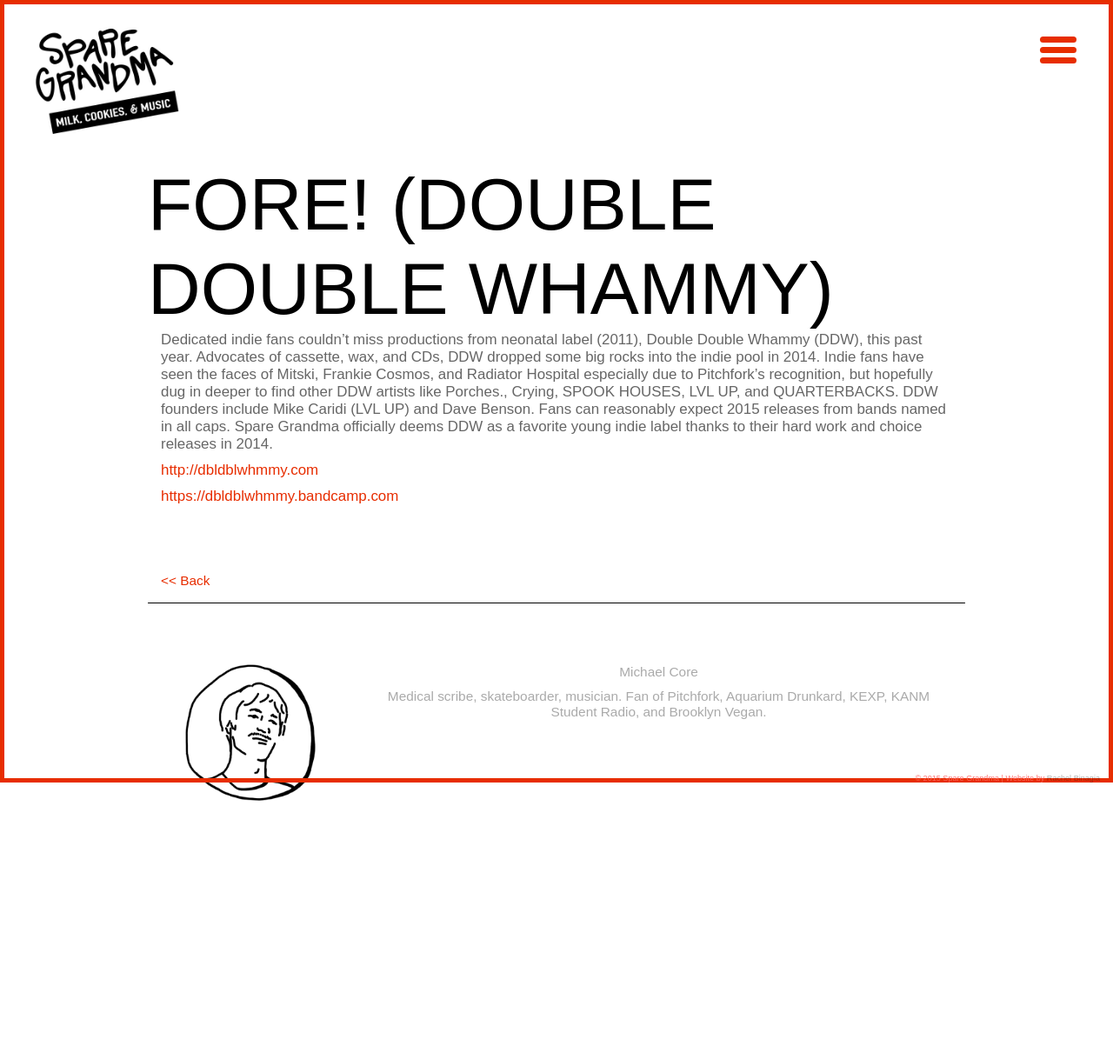
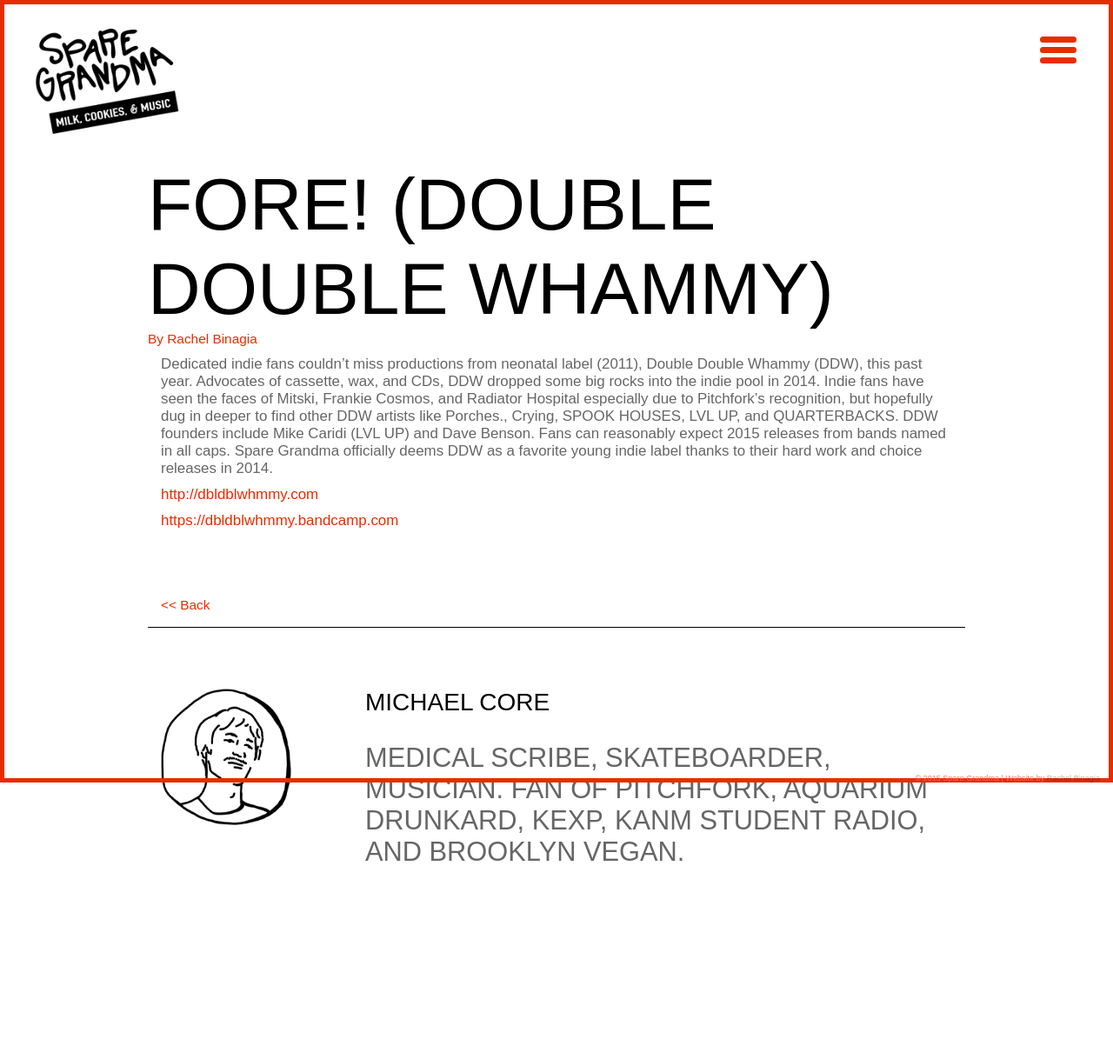
Before and after one commit to rachyrach/sparegrandma, a Jekyll site: the page built from _posts/2015-01-03-Fore!-(double-double-whammy).md, in a window 1280 px wide. Shown: the whole page at 87% size. Built offline with Jekyll 4.4.1, drawn with Linux system fonts in a browser that asks for light colours; Markdown is read by kramdown in place of the engine named in the settings; before the commit the page ends 1111 px from its top, so only the background shows below that.

Commit message:
updates
updates

```diff
--- a/_layouts/post.html
+++ b/_layouts/post.html
@@ -3,8 +3,9 @@
     <a href="{{ site.baseurl }}/index.html"><div class="home-logo"><img src="{{ site.baseurl }}/images/sg-logo.jpeg" width="40%" height="auto" /></div></a>
 
 <div class="container">
-
+{% assign author = site.authors[page.author] %}
     <div class="col-md-12"><h1>{{ page.title }}</h1>
+        <p class="date">By Rachel Binagia</p>
      <div class="col-md-12 list">
     {{ content }}
 
@@ -12,11 +13,11 @@
 
    <a href="{{ site.baseurl }}/writeups"><< Back</a>
 </div>
-{% assign author = site.authors[page.author] %}
+
 <div class="authors col-sm-3">
     <img src="{{ author.image }}" width="150px" height="auto"/></div>
 <div class="authors col-sm-9">
-<p>{{ author.display_name }}</p><p>{{ author.bio }}</p></div></br>
+<h2>{{ author.display_name }}</p><p>{{ author.bio }}</p></div></br>
 </div>
         </div>
 
--- a/css/main.css
+++ b/css/main.css
@@ -489,7 +489,7 @@
 
 .authors {
     border-top: 1px solid black;
-    text-align: center;
+    text-align: left;
     padding: 70px 25px;
 }
 
@@ -498,8 +498,7 @@
 }
 
 .authors p {
-  color: #aaa;
-  font-size: .9 em;
+  padding-top: 10px;
 }
 
 
```
